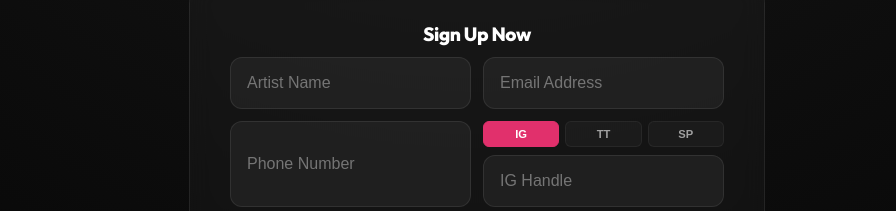
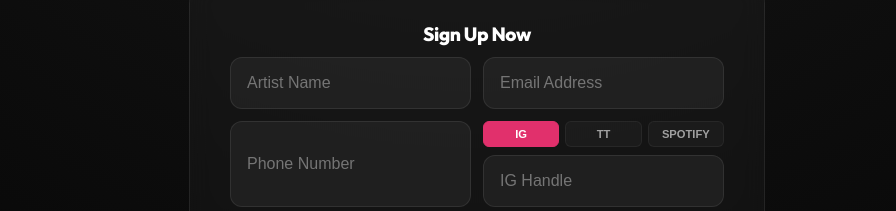
Before and after one commit to 1bstaragency-lab/groundup-landing, a React (Vite) app: page / in a window 1280 px wide. Shown: the part 557-768 px from the top of the page, without its empty margins (163-1059 px from the left). Built offline with nearby package versions, Linux system fonts and the light colour scheme.

Commit message:
Update Spotify button text to full name

```diff
--- a/src/App.tsx
+++ b/src/App.tsx
@@ -158,7 +158,7 @@ function App() {
                         type="button"
                         className={`platform-btn sp ${selectedPlatform === 'Spotify' ? 'active' : ''}`}
                         onClick={() => setSelectedPlatform('Spotify')}
-                      >SP</button>
+                      >SPOTIFY</button>
                     </div>
                     <input
                       type="text"
```
